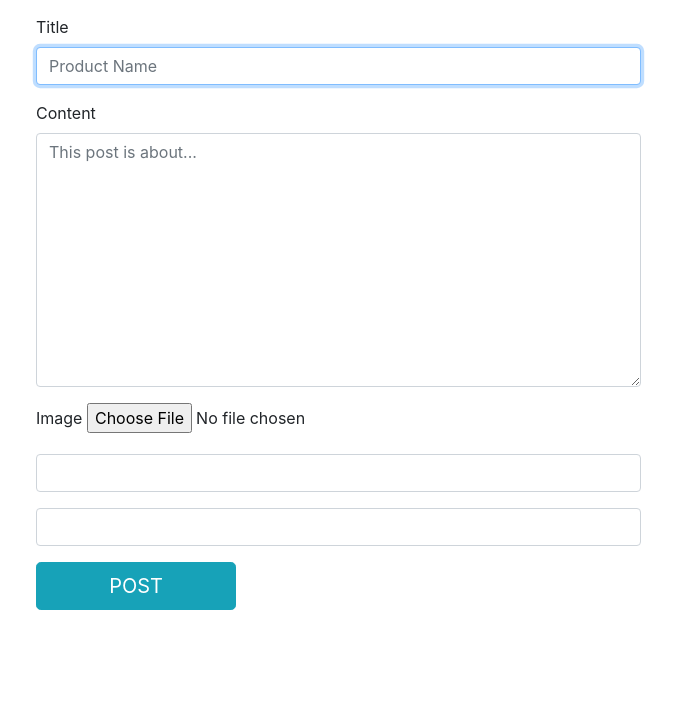
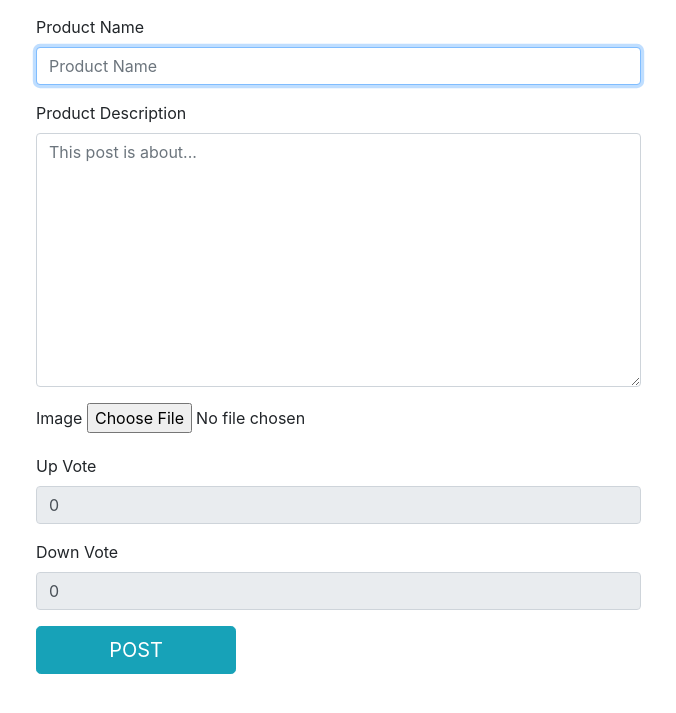
Before and after one commit to Ninjeng/producthunt, a Django app: page /create/ in a window 1280 px wide. Shown: the part 58-771 px from the top of the page, without its empty margins (159-835 px from the left). Run offline with Django 3.2, Linux system fonts and the light colour scheme; a user stored in the database is signed in; some libraries are stand-ins or nearby versions.

Commit message:
final fix

```diff
--- a/templates/products/create.html
+++ b/templates/products/create.html
@@ -25,13 +25,13 @@
 
 				<!-- title -->
 				<div class="form-group">
-					<label for="id_title">Title</label>
+					<label for="id_title">Product Name</label>
 					<input class="form-control" type="text" name="product_name" id="id_title" placeholder="Product Name" required autofocus>
 				</div>
 
 				<!-- Body -->
 				<div class="form-group">
-					<label for="id_body">Content</label>
+					<label for="id_body">Product Description</label>
 					<textarea class="form-control" rows="10" type="text" name="description" id="id_body" placeholder="This post is about..." required></textarea>
 				</div>
 
@@ -41,16 +41,15 @@
 					<input  type="file" name="image" id="id_image" accept="image/*" required>
 				</div>
                 <div class="form-group">
-                    <input type="number" name="upvote" class="form-control" >
+					<label for="id_upvote">Up Vote</label>
+                    <input type="number" name="upvote" id="id_upvote" value="0" class="form-control" readonly >
 
                 </div>
 
                 <div class="form-group">
-                    <input type="number" name="downvote" class="form-control" >
-
+					<label for="id_downvote">Down Vote</label>
+                    <input type="number" name="downvote" readonly id="id_downvote" value="0" class="form-control">
                 </div>
-
-				<!-- Submit btn -->
 				<button class="submit-button btn btn-lg btn-info btn-block" type="submit">POST</button>
 			</form>
 		</div>
```
